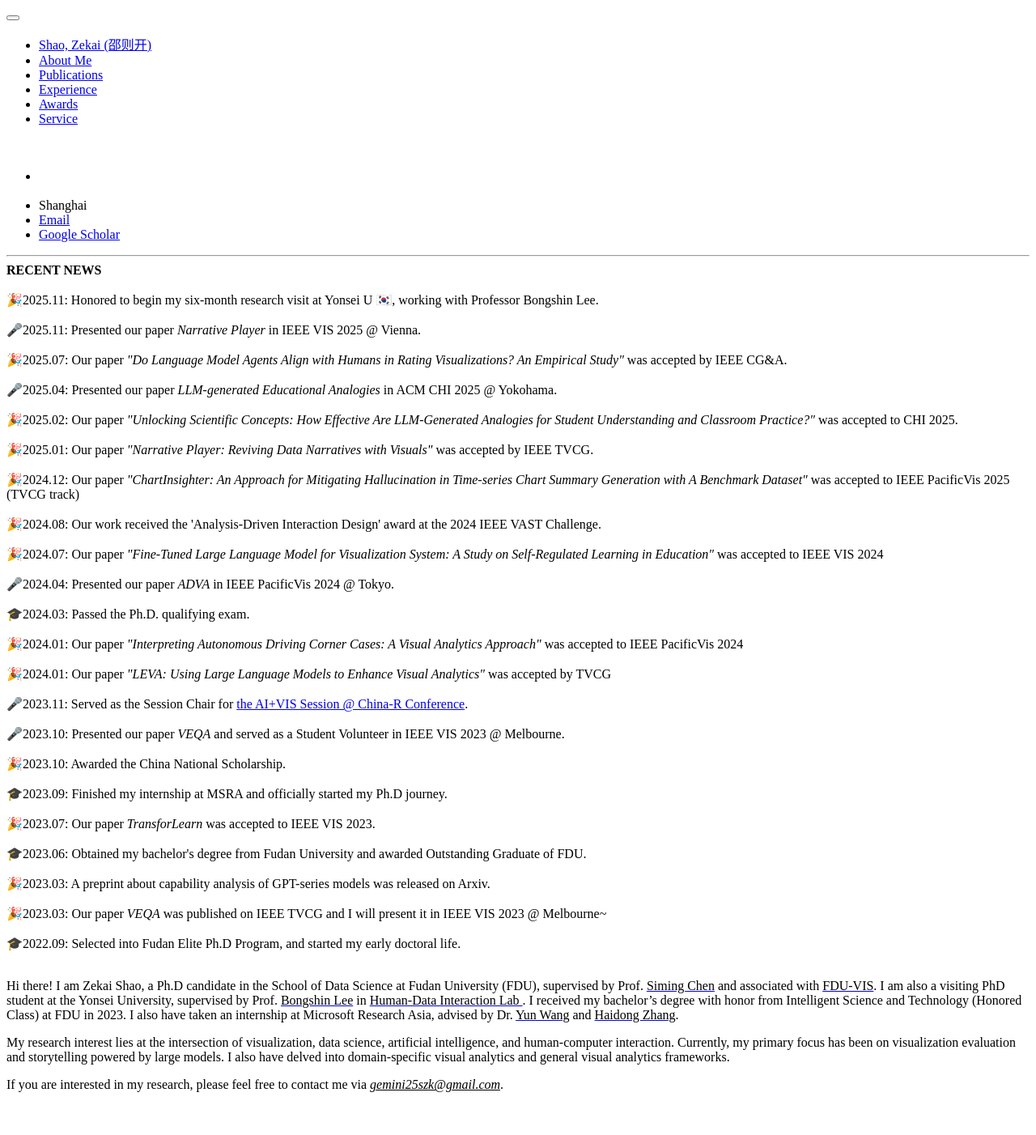
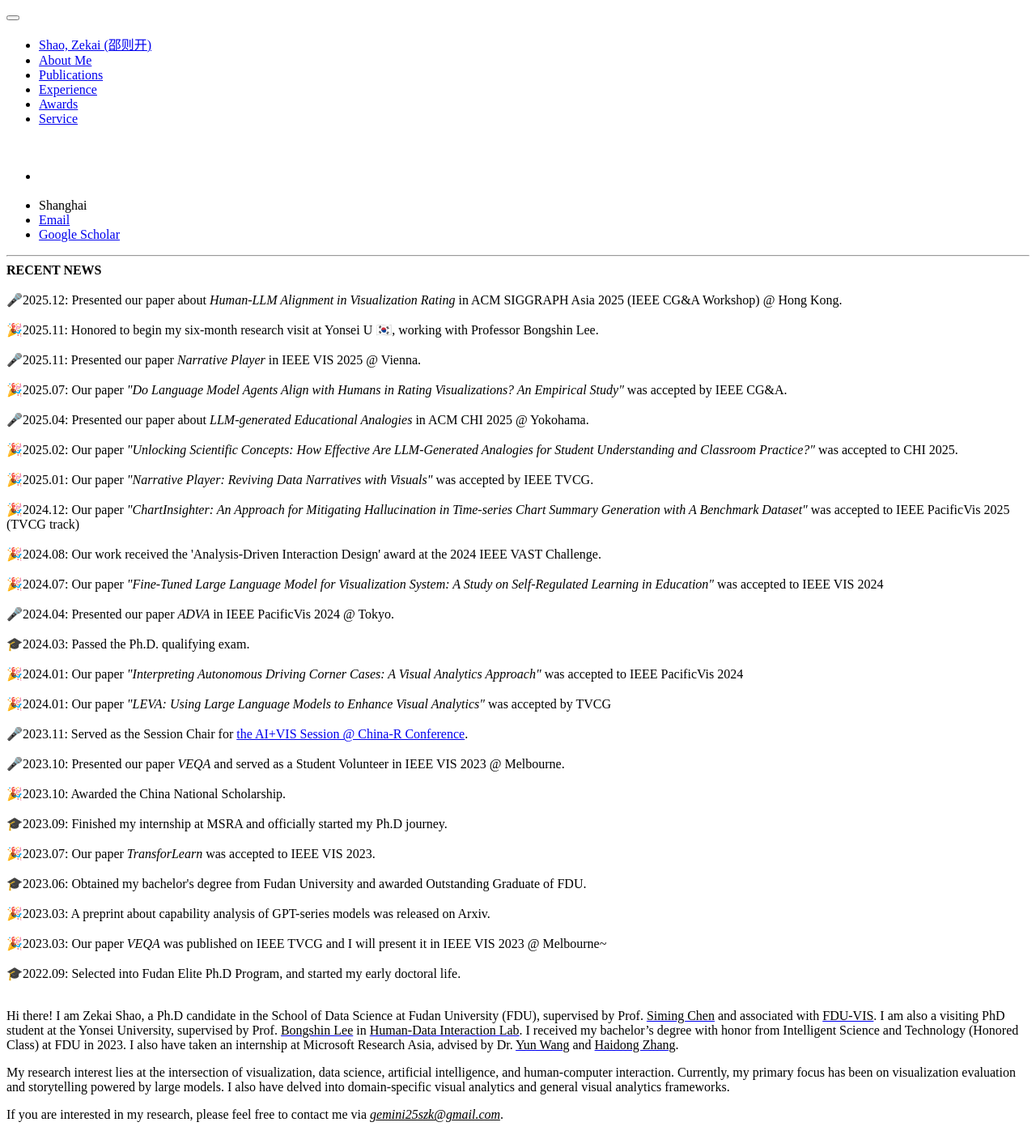
Before and after one commit to ZekaiShao25/ZekaiShao25.github.io, a Jekyll site: the page built from _pages/include/intro.md, in a window 1280 px wide. Shown: the whole page at 81% size. Built offline with Jekyll 4.4.1, drawn with Linux system fonts in a browser that asks for light colours; our own code applies the rules of GitHub Pages for plain Markdown files; before the commit the page ends 1365 px from its top, so only the background shows below that.

Commit message:
updata 2512

```diff
--- a/_includes/sidebar.html
+++ b/_includes/sidebar.html
@@ -16,13 +16,15 @@
 <b> RECENT NEWS</b> <br><br>
 <div class="news">
 
+🎤2025.12: Presented our paper about <i>Human-LLM Alignment in Visualization Rating</i> in ACM SIGGRAPH Asia 2025 (IEEE CG&A Workshop) @ Hong Kong.<br><br>
+
 🎉2025.11: Honored to begin my six-month research visit at Yonsei U 🇰🇷, working with Professor Bongshin Lee.<br><br>
 
 🎤2025.11: Presented our paper <i>Narrative Player</i> in IEEE VIS 2025 @ Vienna.<br><br>
 
 🎉2025.07: Our paper <i>"Do Language Model Agents Align with Humans in Rating Visualizations? An Empirical Study"</i> was accepted by IEEE CG&A.<br><br>
 
-🎤2025.04: Presented our paper <i>LLM-generated Educational Analogies</i> in ACM CHI 2025 @ Yokohama.<br><br>
+🎤2025.04: Presented our paper about <i>LLM-generated Educational Analogies</i> in ACM CHI 2025 @ Yokohama.<br><br>
 
 🎉2025.02: Our paper <i>"Unlocking Scientific Concepts: How Effective Are LLM-Generated Analogies for Student Understanding and Classroom Practice?"</i> was accepted to CHI 2025.<br><br>
 
--- a/_pages/include/intro.md
+++ b/_pages/include/intro.md
@@ -1,5 +1,4 @@
-Hi there! I am Zekai Shao, a Ph.D candidate in the School of Data Science at Fudan University (FDU), supervised by Prof. [<font color=Black>Siming Chen</font>](http://simingchen.me/) and associated with [<font color=Black>FDU-VIS</font>](http://fduvis.net/). I am also a visiting PhD student at the Yonsei University, supervised by Prof. [<font color=Black>Bongshin Lee</font>](https://bongshiny.com/) in [<font color=Black>Human-Data Interaction Lab
-</font>](https://hdil.yonsei.ac.kr//).
+Hi there! I am Zekai Shao, a Ph.D candidate in the School of Data Science at Fudan University (FDU), supervised by Prof. [<font color=Black>Siming Chen</font>](http://simingchen.me/) and associated with [<font color=Black>FDU-VIS</font>](http://fduvis.net/). I am also a visiting PhD student at the Yonsei University, supervised by Prof. [<font color=Black>Bongshin Lee</font>](https://bongshiny.com/) in [<font color=Black>Human-Data Interaction Lab</font>](https://hdil.yonsei.ac.kr//).
 I received my bachelor's degree with honor from Intelligent Science and Technology (Honored Class) at FDU in 2023. I also have taken an internship at Microsoft Research Asia, advised by Dr. [<font color=Black>Yun Wang</font>](https://www.microsoft.com/en-us/research/people/wangyun/) and [<font color=Black>Haidong Zhang</font>](https://www.microsoft.com/en-us/research/people/haizhang/).
 
 My research interest lies at the intersection of visualization, data science, artificial intelligence, and human-computer interaction. Currently, my primary focus has been on visualization evaluation and storytelling powered by large models. I also have delved into domain-specific visual analytics and general visual analytics frameworks.
```
